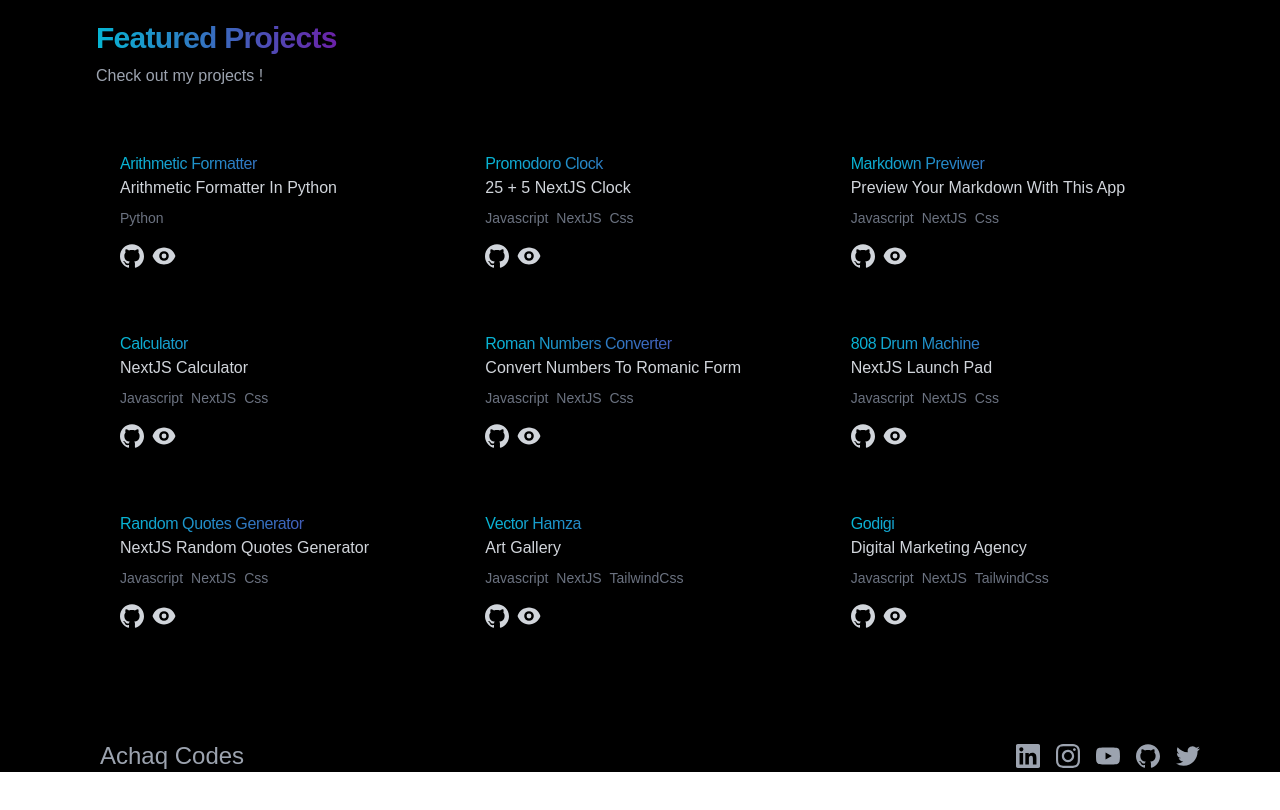
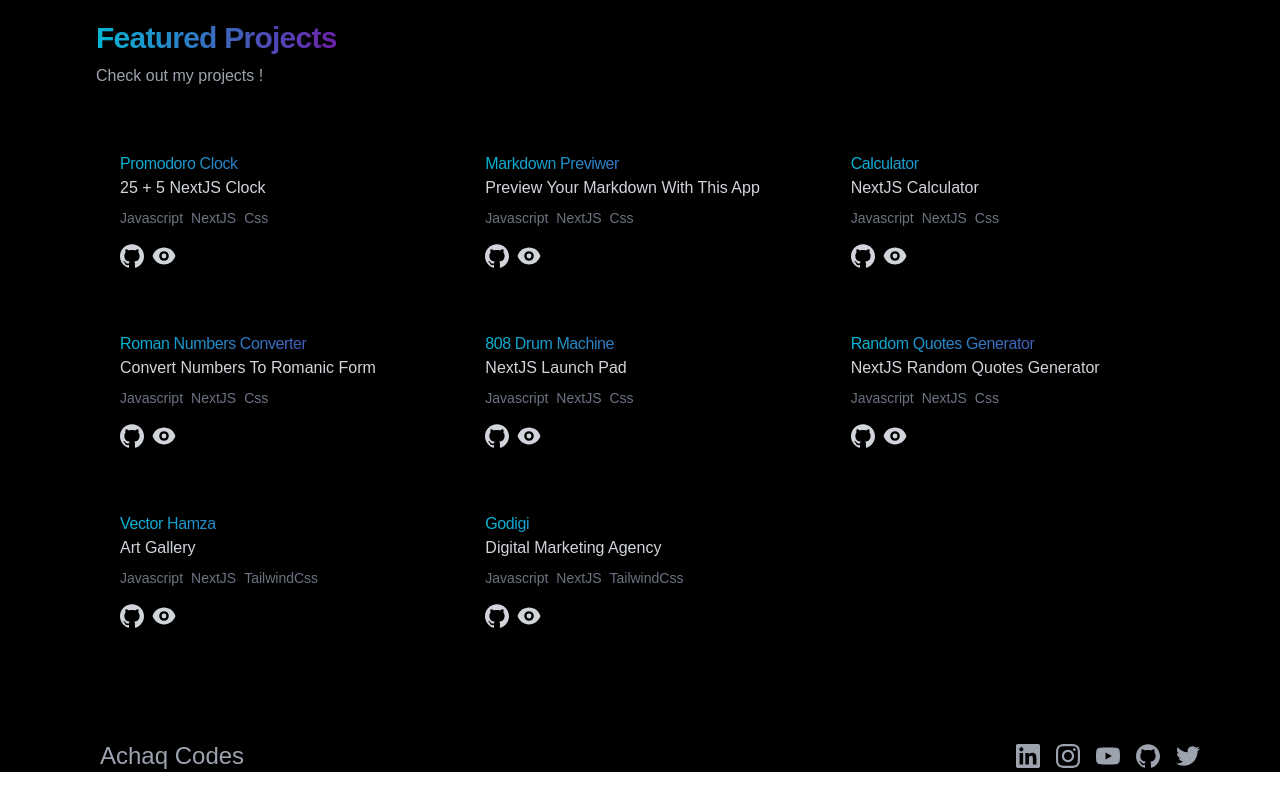
Before and after one commit to triyanox/achaq.codes, a Next.js app: page / in a window 1280 px wide. Shown: the part 1520-2330 px from the top of the page. Built offline with nearby package versions, Linux system fonts and the light colour scheme.

Commit message:
Update projects.js

```diff
--- a/data/projects.js
+++ b/data/projects.js
@@ -1,12 +1,4 @@
 export const projectsdata = [
-  {
-    id: "Arithmetic Formatter",
-    title: "Arithmetic Formatter",
-    description: "Arithmetic Formatter In Python",
-    source: "https://github.com/triyanox/Arithmetic-Formatter",
-    preview: "https://replit.com/@triyanox/boilerplate-arithmetic-formatter-1",
-    stack: ["Python"],
-  },
   {
     id: "Promodoro Clock",
     title: "Promodoro Clock",
```
